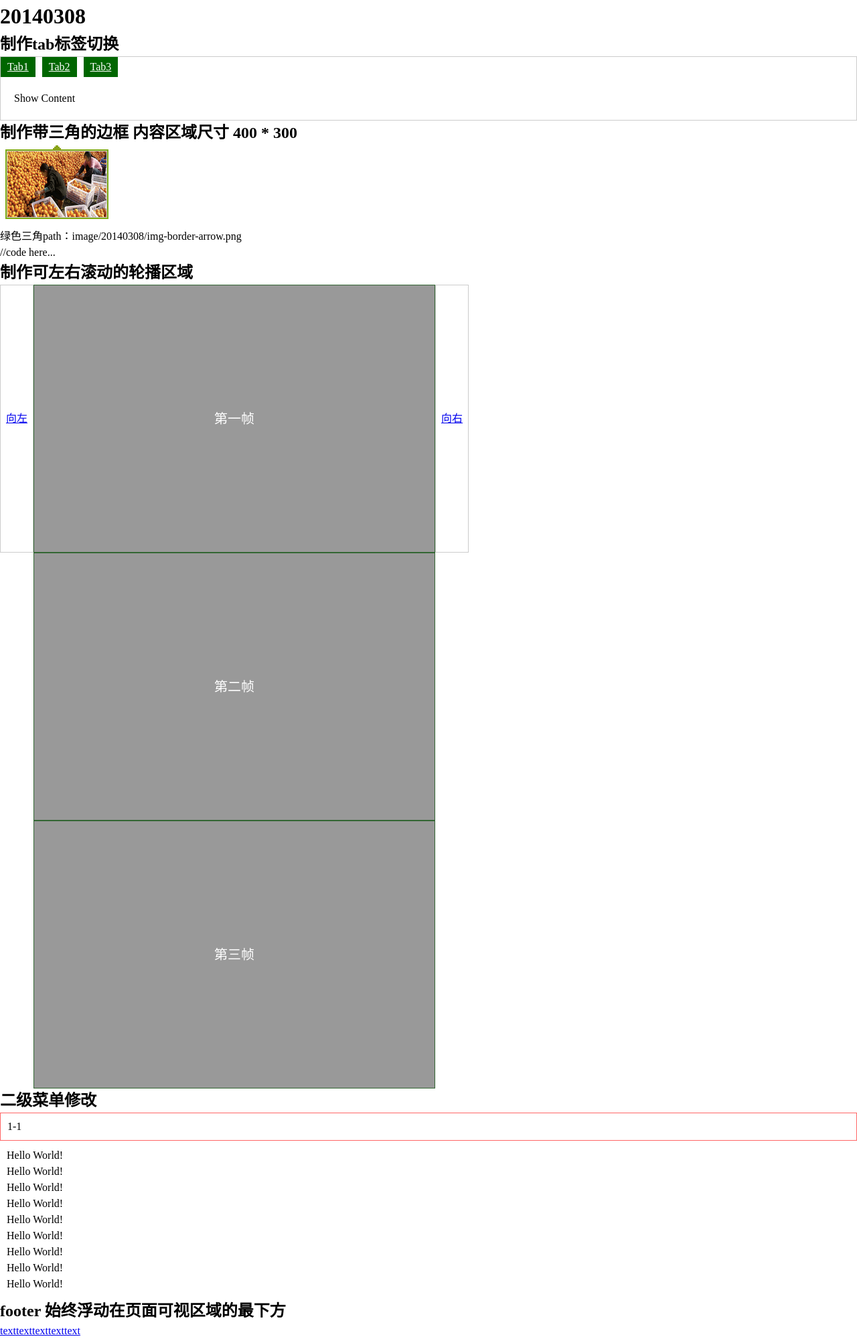
After one commit to applesstt/front-end-course, a web app: file course/position.html in a window 1280 px wide. The commit adds this page. Shown: the whole page at 67% size. Run offline with its HTML, style and script files only (its server is not run), Linux system fonts and the light colour scheme.

Commit message:
Add base html course page

```diff
--- a/course/css/common.css
+++ b/course/css/common.css
@@ -8,7 +8,6 @@
   width: 960px;
   margin-left: auto;
   margin-right: auto;
-  position: relative;
 }
 
 .clearfix:before, .clearfix:after {
--- /dev/null
+++ b/course/css/position.css
@@ -0,0 +1,77 @@
+.tab-box {
+  border: 1px solid #cccccc;
+}
+.tabs {
+  height: 30px;
+}
+.tab {
+  height: 30px;
+  line-height: 30px;
+  padding-left: 10px;
+  padding-right: 10px;
+  display: block;
+  float: left;
+  margin-right: 10px;
+  background-color: #006600;
+  color: #ffffff;
+}
+.tab-content {
+  padding: 20px;
+}
+
+.slider {
+  width: 700px;
+}
+.drag-left,
+.drag-right {
+  width: 48px;
+  height: 398px;
+  line-height: 398px;
+  display: block;
+  text-align: center;
+  float: left;
+  border: 1px solid #cccccc;
+}
+.slider-wrap {
+  width: 600px;
+  float: left;
+}
+.slider-content {}
+.slider-item {
+  width: 598px;
+  background-color: #999999;
+  color: #ffffff;
+  font-size: 20px;
+  text-align: center;
+  height: 398px;
+  line-height: 398px;
+  border: 1px solid #336633;
+}
+
+.nav {
+  border: 1px solid #ff6666;
+}
+.nav-title {
+  height: 40px;
+  line-height: 40px;
+  padding-left: 10px;
+  padding-right: 10px;
+}
+.sub-nav-list {
+  display: none;
+}
+.nav:hover .sub-nav-list {
+  display: block;
+}
+.sub-nav {
+  height: 40px;
+  line-height: 40px;
+  border-top: 1px solid #ff6666;
+  padding-left: 10px;
+  padding-right: 10px;
+}
+
+.foot a {
+  display: block;
+  float: left;
+}
--- /dev/null
+++ b/course/position.html
@@ -0,0 +1,81 @@
+<!DOCTYPE html>
+<html>
+<head>
+  <meta http-equiv="Content-Type" content="text/html;charset=UTF-8">
+  <link rel="stylesheet" href="css/common.css" />
+  <link rel="stylesheet" href="css/position.css" />
+</head>
+<body>
+<div>
+  <h1>20140308</h1>
+  <h2>制作tab标签切换</h2>
+  <p>
+    <div class="tab-box">
+      <div class="tabs clearfix">
+        <a href='javascript:{}' class='tab'>Tab1</a>
+        <a href='javascript:{}' class='tab'>Tab2</a>
+        <a href='javascript:{}' class='tab'>Tab3</a>
+      </div>
+      <div class="tab-content">
+        Show Content
+      </div>
+    </div>
+  </p>
+  <h2>制作带三角的边框 内容区域尺寸 400 * 300</h2>
+  <p>
+    <img src='image/position/img-border.png' />
+    <br/>
+    绿色三角path：image/20140308/img-border-arrow.png
+  </p>
+  <div>
+    //code here...
+  </div>
+  <h2>制作可左右滚动的轮播区域</h2>
+  <p>
+    <div class="slider clearfix">
+      <a class="drag-left" href="javascript:{}">向左</a>
+      <div class="slider-wrap">
+        <div class="slider-content">
+          <div class="slider-item">第一帧</div>
+          <div class="slider-item">第二帧</div>
+          <div class="slider-item">第三帧</div>
+        </div>
+      </div>
+      <a class="drag-right" href='javascript:{}'>向右</a>
+    </div>
+  </p>
+  <h2>二级菜单修改</h2>
+  <p>
+    <div class="nav">
+      <div class="nav-title">1-1</div>
+      <div class="sub-nav-list">
+        <div class="sub-nav">1-1-1</div>
+        <div class="sub-nav">1-1-2</div>
+        <div class="sub-nav">1-1-3</div>
+        <div class="sub-nav">1-1-4</div>
+      </div>
+    </div>
+  </p>
+  <p class="p10">
+    Hello World!<br/>
+    Hello World!<br/>
+    Hello World!<br/>
+    Hello World!<br/>
+    Hello World!<br/>
+    Hello World!<br/>
+    Hello World!<br/>
+    Hello World!<br/>
+    Hello World!<br/>
+  </p>
+  <h2>footer 始终浮动在页面可视区域的最下方</h2>
+  <div class="clearfix foot">
+    <a href="javascript:{}">text</a>
+    <a href="javascript:{}">text</a>
+    <a href="javascript:{}">text</a>
+    <a href="javascript:{}">text</a>
+    <a href="javascript:{}">text</a>
+  </div>
+</div>
+
+</body>
+</html>
```
Also changed, not shown: course/20140308.html (deleted, +0 -40 lines), course/css/20140308.css (deleted, +0 -20 lines), course/html.html (added, +29 -0 lines), course/image/position/img-border-arrow.png (renamed from course/image/20140308/img-border-arrow.png), course/image/position/img-border.png (renamed from course/image/20140308/img-border.png).
